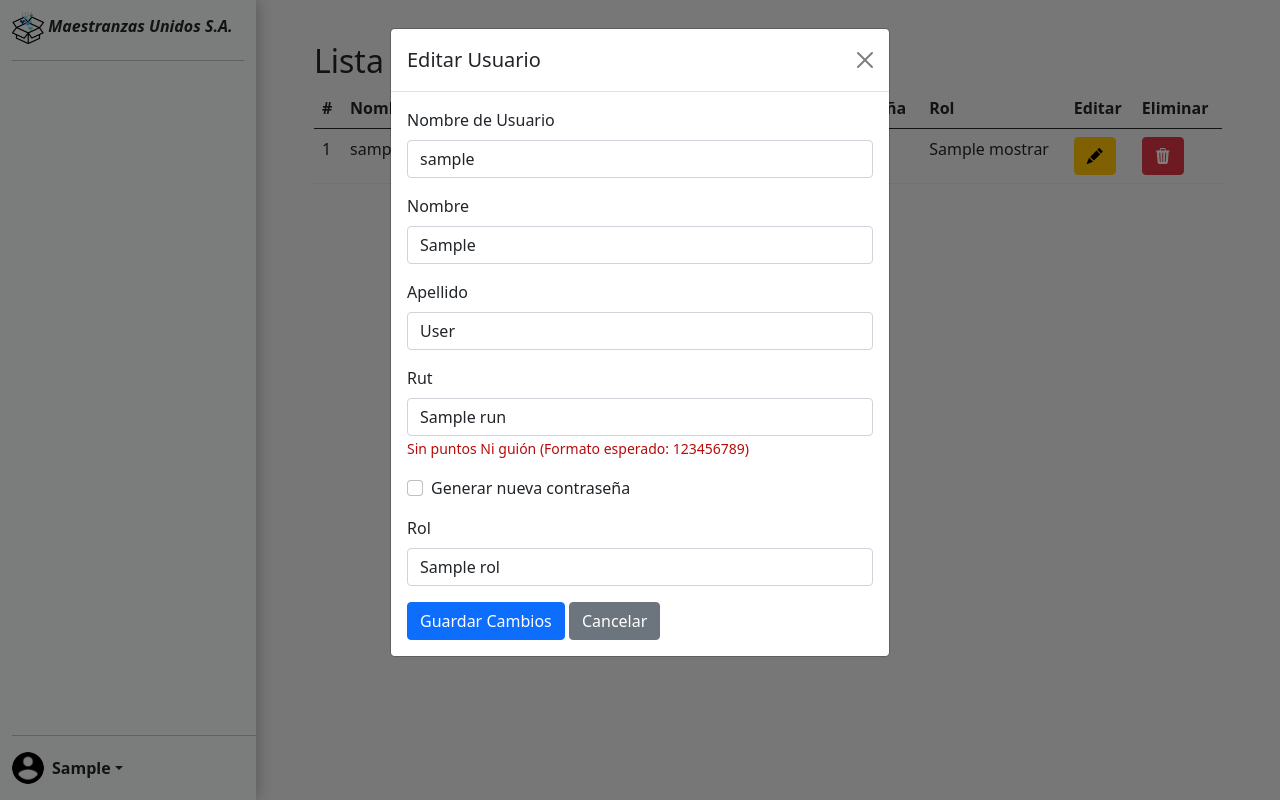
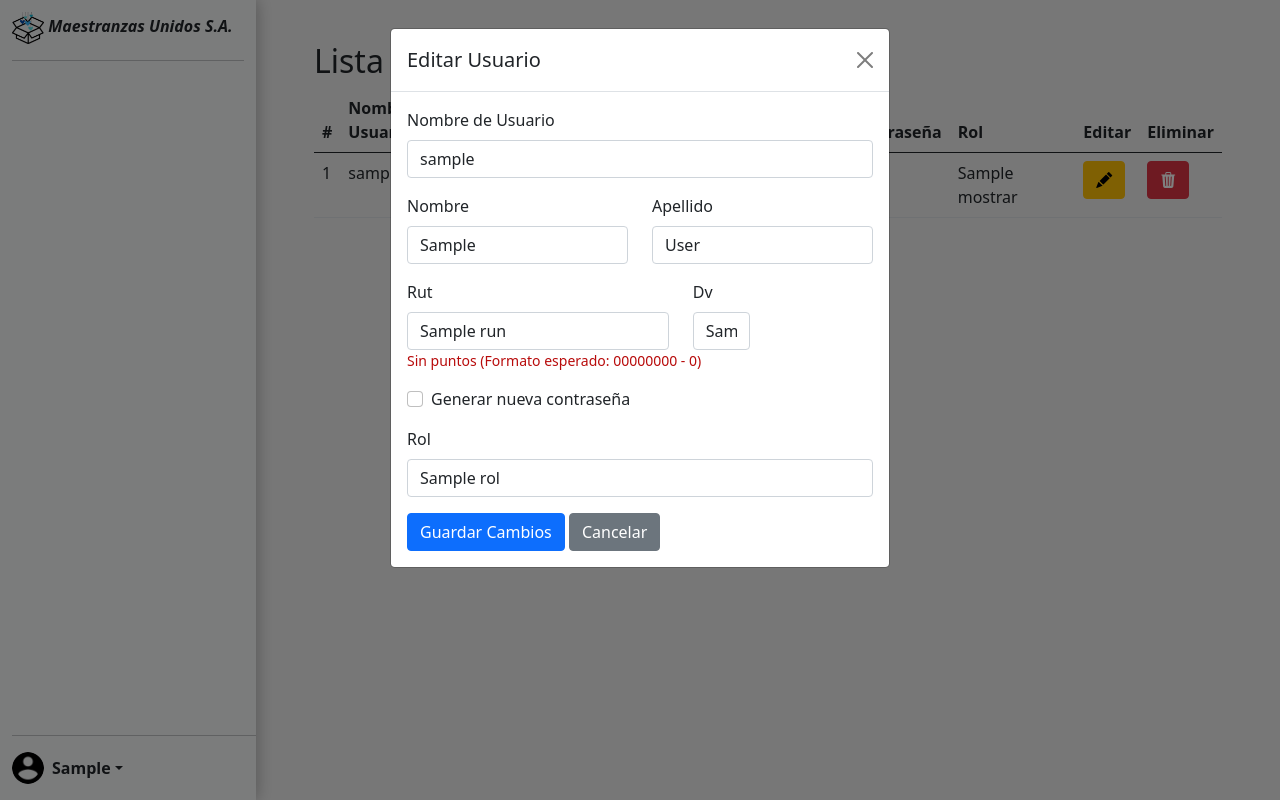
Before and after one commit to svrtxn/Maestranzas, a Flask app: template src/templates/users.html in a window 1280 px wide, after a click that opens the changed part. Run offline with Flask 3, Linux system fonts and the light colour scheme; the template is opened without the code that fills it: most values are stand-ins (such as "Sample title", 1, 10 or a date in 2020); parts of the project's set-up code (start-up, migrations or seed data) failed here and were passed over; some libraries are stand-ins or nearby versions.

Commit message:
actualizacion html

```diff
--- a/src/templates/users.html
+++ b/src/templates/users.html
@@ -43,7 +43,7 @@
                     <td>{{ usuario.user_id }}</td>
                     <td>{{ usuario.username }}</td>
                     <td>{{ usuario.first_name }} {{ usuario.last_name }}</td>
-                    <td>{{ usuario.run }}</td>
+                    <td>{{ usuario.run }} - {{ usuario.dvrun }}</td>
                     <td>{{ usuario.password }}</td>
                     <td>{{ usuario.rol_name }}</td>
                     <td>
@@ -69,21 +69,31 @@
                                                 <input type="text" class="form-control" id="editUsername{{ usuario.user_id }}"
                                                     name="editUsername" value="{{ usuario.username }}">
                                             </div>
-                                            <div class="mb-3">
+                                            <div class="row mb-3">
+                                                <div class="col-md-6">
                                                     <label for="editName{{ usuario.id }}" class="form-label">Nombre</label>
                                                     <input type="text" class="form-control" id="editName{{ usuario.user_id }}"
                                                         name="editName" value="{{ usuario.first_name }}">
                                                 </div>
-                                            <div class="mb-3">
+                                                <div class="col-md-6">
                                                     <label for="editLastName{{ usuario.user_id }}" class="form-label">Apellido</label>
                                                     <input type="text" class="form-control" id="editLastName{{ usuario.user_id }}"
                                                         name="editLastName" value="{{ usuario.last_name }}">
                                                 </div>
-                                            <div class="mb-3">
-                                                <label for="editRut{{ usuario.run }}" class="form-label">Rut</label>
-                                                <input type="text" class="form-control" id="editRut{{ usuario.user_id }}"
-                                                    name="editRut" value="{{ usuario.run }}" pattern="\d{8,9}">
-                                                    <small class="help-text">Sin puntos Ni guión (Formato esperado: 123456789)</small>
+                                            </div>
+                                            <div class="row mb-3">
+                                                <div class="col-md-7">
+                                                    <label for="editRut{{ usuario.user_id }}" class="form-label">Rut</label>
+                                                    <input type="int" class="form-control" id="editRut{{ usuario.user_id }}"
+                                                    name="editRut" value="{{ usuario.run }}" pattern="\d{7,8}">
+                                                </div>
+
+                                                <div class="col-md-2 ">
+                                                    <label for="editDvRut{{ usuario.user_id }}" class="form-label">Dv</label>
+                                                    <input type="text" class="form-control" id="editDvRut{{ usuario.user_id }}"
+                                                    name="editDvRut" value="{{ usuario.dvrun }}" pattern=".{1,1}" required>
+                                                </div>
+                                                <small class="help-text">Sin puntos (Formato esperado: 00000000  -  0)</small>
                                             </div>
                                             <div class="mb-3">
                                                 <div class="form-check">
```
Also changed, not shown: src/templates/inventario.html (+10 -5 lines), src/templates/register.html (+12 -6 lines), src/templates/supplier.html (+7 -3 lines). Lines whose indentation alone changed are shown as unchanged.
